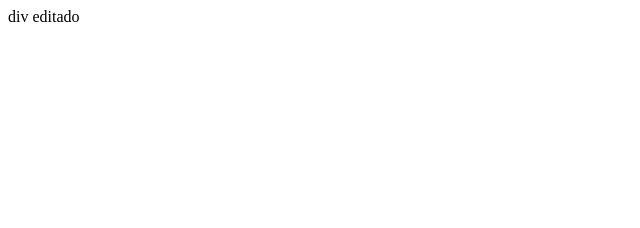
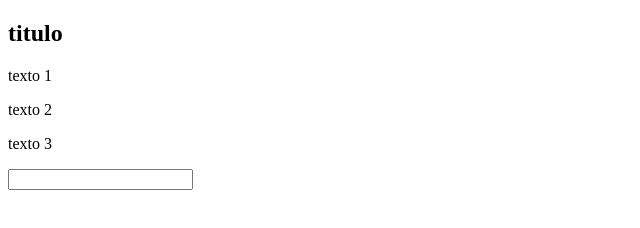
Before and after one commit to alexis-orphant/cursoJS, a plain HTML site: page clase8/index.html in a window 1280 px wide. Shown: the whole page, without its empty margins (0-640 px from the left). Drawn offline with Linux system fonts and the light colour scheme.

Commit message:
clase8, DOM

```diff
--- a/clase8/index.html
+++ b/clase8/index.html
@@ -37,13 +37,63 @@
         <div>CONTENEDOR 3</div>
     </div> -->
 
-    <div id="contenedor" class="clase-contenedor">
+    <!-- <div id="contenedor" class="clase-contenedor">
         <h3 id="titulo">Titulo</h3>
         <p class="parrafo">parrafo 1</p>
         <p class="parrafo">parrafo 2</p>
         <p class="parrafo">parrafo 3</p>
+        </div> -->
+<!-- agregar o eliminar nodos -->
+    <!-- crear y agregar -->
+    <!-- <div id="contenedor" class="clase-contenedor">
+
+    </div> -->
+
+        <!-- eliminaar -->
+    <!-- <div id="contenedor" class="clase-contenedor">
+        <h3 id="titulo">Titulo</h3>
+        <p class="parrafo">Parrafo 1</p>
+        <p class="parrafo">Parrafo 2</p>
+
+    </div> -->
+
+
+    <!-- obtener datos de inputs -->
+
+    <!-- <div id="contenedor">
+        <input type="text" id="input1">
+
+        <select id="select">
+            <option value="1">opcion 1</option>
+            <option value="2">opcion 2</option>
+            <option value="3">opcion 3</option>
+            <option value="4">opcion 4</option>
+        </select>
+    </div> -->
+
+
+    <!-- CREANDO OPCIONES DESDE UN ARRAY -->
+
+    <!-- <select id="select">
+
+    </select> -->
+
+
+
+
+    <div id="contenedor">
+        <h2 id="titulo">titulo</h2>
+        <p class="parrafo">texto 1</p>
+        <p class="parrafo">texto 2</p>
+        <p class="parrafo">texto 3</p>
+
+        <div class="contenedor-hijo">
+            <input type="text" id="input">
+            <ul id="lista-de-personas">
+
+            </ul>
         </div>
-
+    </div>
 
     <script src="./main.js"></script>
 </body>
--- a/clase8/main.js
+++ b/clase8/main.js
@@ -73,14 +73,99 @@ const head = document.head;
 
 // titulo.innerText = "Nuevo Titulo editado"
 
-const parrafos = document.getElementsByClassName("parrafo")
+// const parrafos = document.getElementsByClassName("parrafo")
 
-for(const parrafo of parrafos){ //recorremos la coleccion de elementos
-    parrafo.innerText = "parrafo editado"; //en cada iteracion edito el parrafo
-}
+// for(const parrafo of parrafos){ //recorremos la coleccion de elementos
+//     parrafo.innerText = "parrafo editado"; //en cada iteracion edito el parrafo
+// }
 
-const divs = document.getElementsByTagName("div");
+// const divs = document.getElementsByTagName("div");
 
-for(const div of divs){
-    div.innerText = "div editado"
-};
+// for(const div of divs){
+//     div.innerText = "div editado"
+// };
+
+// Modificar innerHTML
+
+// const contenedor = document.getElementById("contenedor");
+
+// contenedor.innerHTML ="<h2 id='titulo'>Titulo</h2>";
+
+// const titulo = document.getElementById("titulo");
+
+// titulo.innerText = "TITULO EDITADO";
+
+// AGREGAR O ELIMINAR NODOS
+
+// creacion de elementos
+// crate element y append
+
+// console.log(document)
+// const contenedor = document.getElementById("contenedor");
+
+// // contenedor.innerHTML = "" + "<h2 id='titulo' class='clase-titulo font-weight-bold mr-2'>TITULO</h2>" +
+// // "<p class='parrafo'>Texto 1</p>" +
+// // "<p class='parrafo'>Texto 2</p>" +
+// // "<p class='parrafo'>Texto 3</p>";
+
+// const h2 = document.createElement("h2");
+
+// h2.innerText = "TITULO";
+// h2.className = "clase-titulo";
+
+// contenedor.append(h2);
+
+// const parrafo = document.createElement("p");
+// parrafo.innerText = "parrafo 1";
+
+// contenedor.append(parrafo)
+
+// eliminar elemento remove()
+
+// const h3 = document.getElementById("titulo");
+
+// h3.remove();
+
+// OBTENER DATOS DE INPUTS
+// .value
+
+// const select = document.getElementById("select");
+
+// select.value = "opcion-3"
+
+// const input = document.getElementById("input1");
+
+// input.value = "valor nuevo"
+
+// CRANDO OPCIONES DESDE UN ARRAY
+
+// const opciones = ["opcion 1", "opcion 2", "opcion 3", "opcion 4"];
+
+// const select = document.getElementById("select");
+
+
+// // recorrer opciones
+// for(let i = 0; i < opciones.length; i++){
+
+//     // crear opcion
+//     const option = document.createElement("option")
+//     option.value = i;
+//     option.innerText = opciones[i];
+
+//     // agregar option al select
+//     select.append(option);
+// }
+
+
+// PLANTILLAS DE TEXTO
+// template strings
+
+// const str1 = "texto";
+// const str2 = "texto 2";
+//forma vieja
+// const textoConcatenado = "el string 1 es " + str1 + " y el string 2 es " + str2;
+
+// forma nueva
+// const textoConcatenado = `el string 1 es ${str1} y el string 2 es ${str2}`;
+
+// console.log(textoConcatenado)
```
